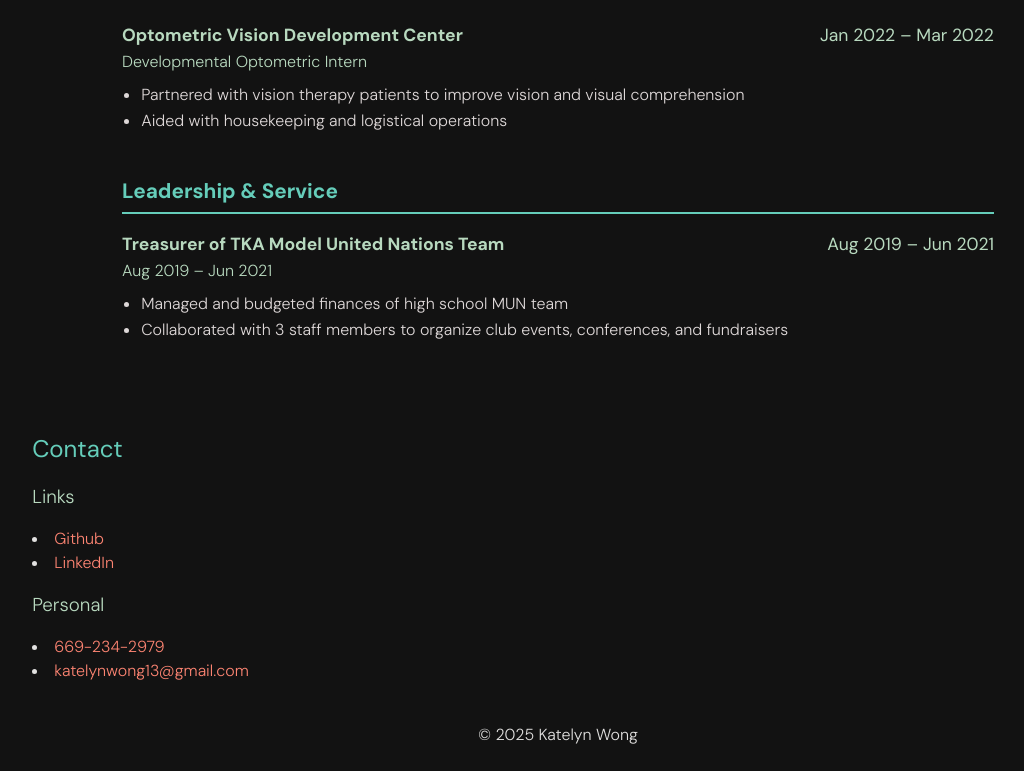
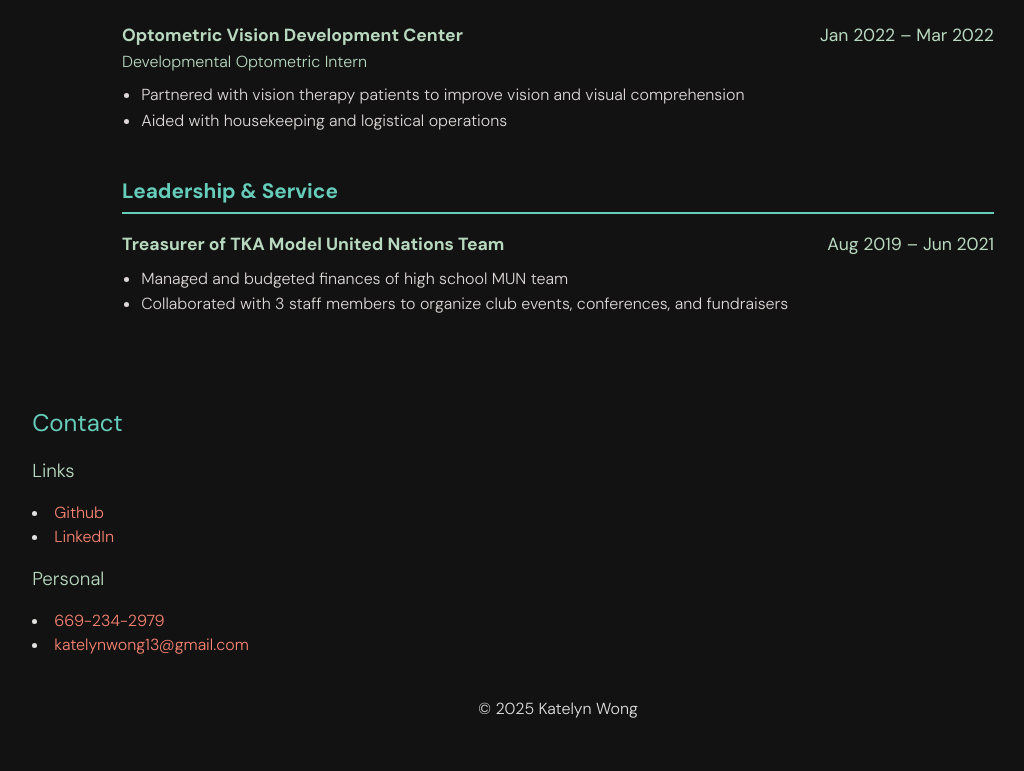
Before and after one commit to KatelynKWong/portfolio, a website: page public/resume/index.html in a window 1280 px wide. Shown: the part 1244-2015 px from the top of the page, without its empty margins (82-1106 px from the left). After the commit the page ends 1989 px from the top, so only its background shows below. Drawn offline with Linux system fonts and the light colour scheme; files whose address does not match are found by name; a web font is replaced by a local one.

Commit message:
update resume year

```diff
--- a/public/resume/index.html
+++ b/public/resume/index.html
@@ -114,7 +114,6 @@
             <h2>Leadership & Service</h2>
             <div class="item">
                 <h3>Treasurer of TKA Model United Nations Team <span class="year">Aug 2019 – Jun 2021</span></h3>
-                <p class="role">Aug 2019 – Jun 2021</p>
                 <ul>
                     <li>Managed and budgeted finances of high school MUN team</li>
                     <li>Collaborated with 3 staff members to organize club events, conferences, and fundraisers</li>
```
